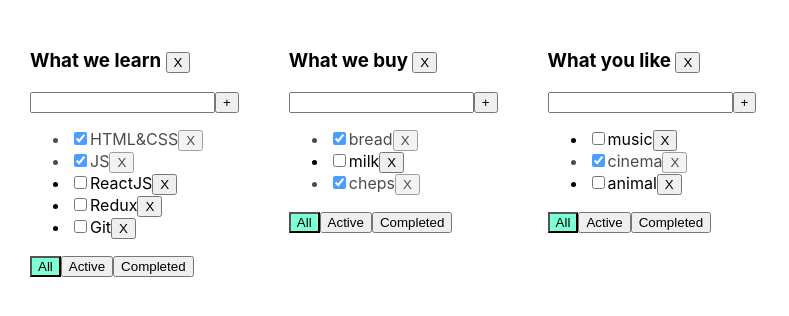
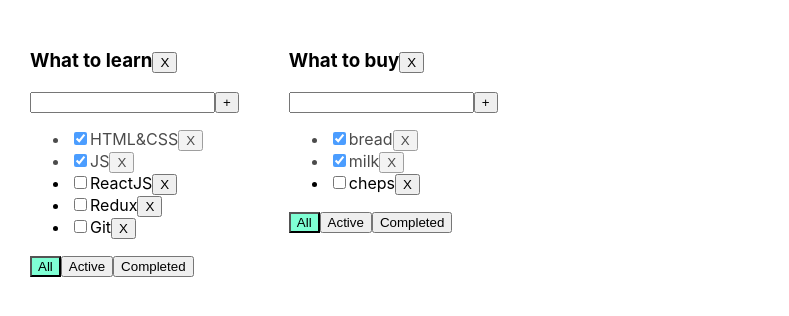
Before and after one commit to MasterTatto/PracticTodoListEveryLastLesson, a React (Create React App) app: page / in a window 1280 px wide. Shown: the top 316 px of the page, without its empty margins (0-789 px from the left). Built offline with nearby package versions, Linux system fonts and the light colour scheme.

Commit message:
repeat lesson 5 v3

```diff
--- a/src/App.tsx
+++ b/src/App.tsx
@@ -3,7 +3,7 @@ import { v1 } from 'uuid';
 import './App.css';
 import { Todolist } from './Todolist';
 export type filterValue = 'all' | 'active' | 'completed';
-type todoListsType = {
+type todoListType = {
 	id: string;
 	title: string;
 	filter: string;
@@ -12,14 +12,11 @@ function App() {
 	//
 	const todoID_1 = v1();
 	const todoID_2 = v1();
-	const todoID_3 = v1();
 	//
-	const [todoLists, setTodoLists] = useState<Array<todoListsType>>([
-		{ id: todoID_1, title: 'What we learn', filter: 'all' },
-		{ id: todoID_2, title: 'What we buy', filter: 'all' },
-		{ id: todoID_3, title: 'What you like', filter: 'all' },
+	const [todoLists, setTodoLists] = useState<Array<todoListType>>([
+		{ id: todoID_1, title: 'What to learn', filter: 'all' },
+		{ id: todoID_2, title: 'What to buy', filter: 'all' },
 	]);
-	//
 	const [tasks, setTask] = useState({
 		[todoID_1]: [
 			{ id: v1(), title: 'HTML&CSS', isDone: true },
@@ -30,13 +27,8 @@ function App() {
 		],
 		[todoID_2]: [
 			{ id: v1(), title: 'bread', isDone: true },
-			{ id: v1(), title: 'milk', isDone: false },
-			{ id: v1(), title: 'cheps', isDone: true },
-		],
-		[todoID_3]: [
-			{ id: v1(), title: 'music', isDone: false },
-			{ id: v1(), title: 'cinema', isDone: true },
-			{ id: v1(), title: 'animal', isDone: false },
+			{ id: v1(), title: 'milk', isDone: true },
+			{ id: v1(), title: 'cheps', isDone: false },
 		],
 	});
 	//
@@ -66,7 +58,6 @@ function App() {
 	//
 
 	//
-
 	function removeTask(idTask: string, todoID: string) {
 		tasks[todoID] = tasks[todoID].filter((f) => {
 			if (f.id !== idTask) {
@@ -79,14 +70,14 @@ function App() {
 	}
 	//
 	function removeTodo(todoID: string) {
-		let remove = todoLists.filter((f) => {
+		let removeTodoList = todoLists.filter((f) => {
 			if (f.id !== todoID) {
 				return true;
 			} else {
 				return false;
 			}
 		});
-		setTodoLists(remove);
+		setTodoLists(removeTodoList);
 		delete tasks[todoID];
 	}
 	return (
--- a/src/Todolist.tsx
+++ b/src/Todolist.tsx
@@ -69,8 +69,8 @@ export function Todolist(props: PropsType) {
 	return (
 		<div>
 			<h3>
-				{props.title}{' '}
-				<button onClick={() => props.removeTodo(props.id)}>X</button>
+				{props.title}
+				 <button onClick={() => props.removeTodo(props.id)}>X</button>
 			</h3>
 			<div>
 				<input
```
